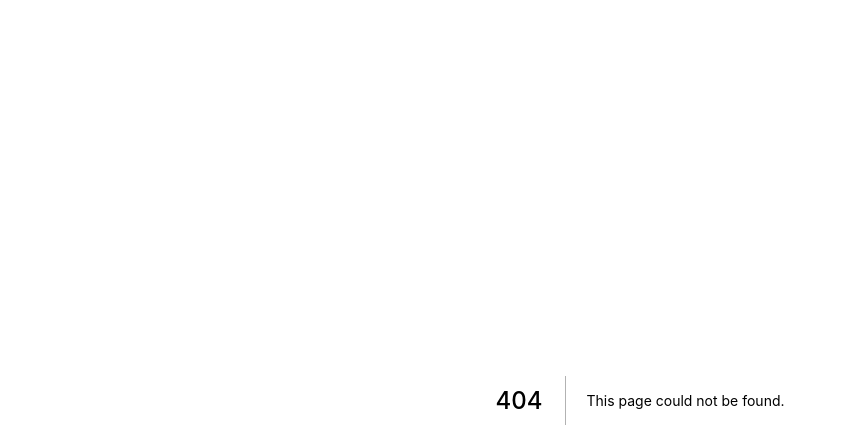
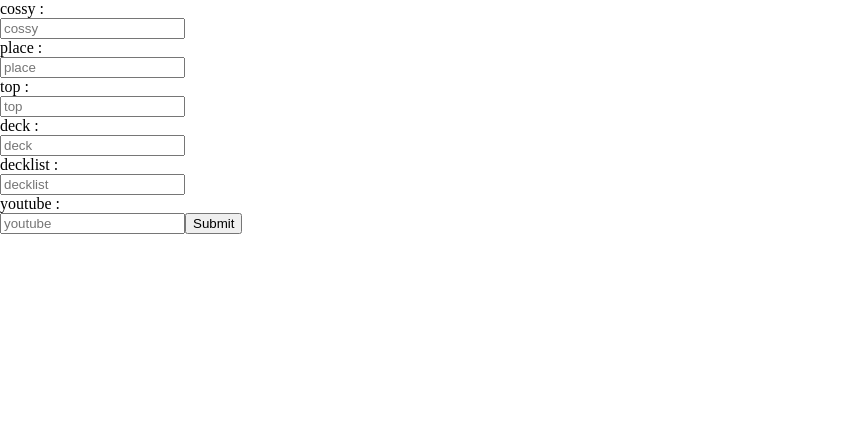
Before and after one commit to llefevre42/Yu-Gi-Oh-Rank, a Next.js app: page /Admin/AjoutResult in a window 1280 px wide. Before the commit this address had no page. Shown: the top 448 px of the page, without its empty margins (0-847 px from the left). Built offline with nearby package versions, Linux system fonts and the light colour scheme; no server answers.

Commit message:
premiere etape de sendresult

```diff
--- /dev/null
+++ b/pages/Admin/AjoutResult.js
@@ -0,0 +1,55 @@
+import Link from 'next/link'
+import React, { useState, useEffect } from 'react';
+import { useRouter } from 'next/router'
+import BackGround from '../../components/BackGround';
+import styles from '../../Styles/globalStyle'
+import HeadTab from './../../components/HeadTab'
+import CellTab from './../../components/CellTab'
+
+export default function AjoutResult() {
+    const router = useRouter()
+    const [result, setResult] = useState([{place:'', deck:null,decklist:null,youtube:null,toped:'',cossy:''}]);
+    const [events, getOneEvents] = useState([]);
+
+    useEffect(() => {
+        if (!router.isReady) return;
+        getOneEvent(router.query.event_id);
+    }, [router.isReady])
+
+    function getOneEvent(id) {
+        fetch('http://localhost:3001/getoneevent/' + id, {
+        })
+            .then(response => response.json())
+            .then(data => {
+                getOneEvents(data);
+            });
+    }
+
+    function sendResultat(event, place, deck, decklist, youtube, toped, cossy) {
+        fetch('http://localhost:3001/sendresult/' + event + '/' + place + '/' + deck + '/' + decklist + '/' + youtube + '/' + toped + '/' + cossy, {
+        })
+            .then(response => response.json())
+            .then(data => {
+            });
+    }
+
+    return (
+        <div>
+            <div>cossy : </div>
+            <input type="text" placeholder={"cossy"} onChange={id => setResult({cossy : id})}></input>
+            <div>place : </div>
+            <input type="text" placeholder={"place"} onChange={id => setResult({place : id})}></input>
+            <div>top : </div>
+            <input type="text" placeholder={"top"} onChange={id => setResult({top : id})}></input>
+            <div>deck : </div>
+            <input type="text" placeholder={"deck"} onChange={id => setResult({deck : id})}></input>
+            <div>decklist : </div>
+            <input type="text" placeholder={"decklist"} onChange={id => setResult({decklist : id})}></input>
+            <div>youtube : </div>
+            <input type="text" placeholder={"youtube"} onChange={id => setResult({youtube : id})}></input>
+
+
+            <button onClick={sendResultat(events.id_event, result.place, result.deck, result.decklist, result.youtube,result.toped,result.cossy)}>Submit</button>
+        </div>
+    )
+}
```
Also changed, not shown: pages/Event/Events.js (+3 -4 lines), 2 other files (tests, documents, lock files or other folders).
